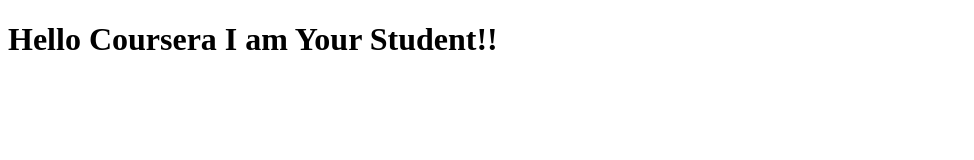
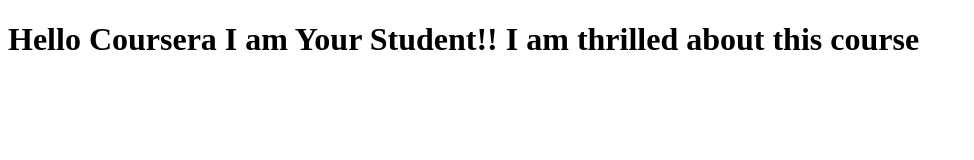
Before and after one commit to tamiruhunde/Coursera-Angular-Test, a plain HTML site: page index.html in a window 1280 px wide. Shown: the whole page, without its empty margins (0-974 px from the left). Drawn offline with Linux system fonts and the light colour scheme.

Commit message:
Next version of web file.

```diff
--- a/index.html
+++ b/index.html
@@ -6,6 +6,6 @@
     <title>Hello Coursera</title>
 </head>
 <body>
-    <h1>Hello Coursera I am Your Student!!</h1>
+    <h1>Hello Coursera I am Your Student!! I am thrilled about this course</h1>
 </body>
 </html>
```
